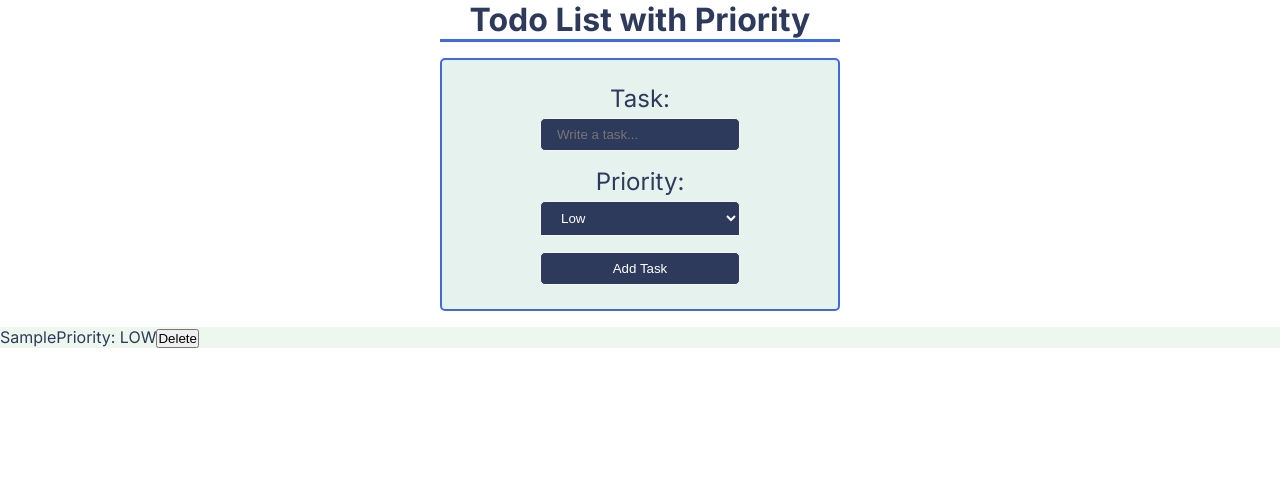
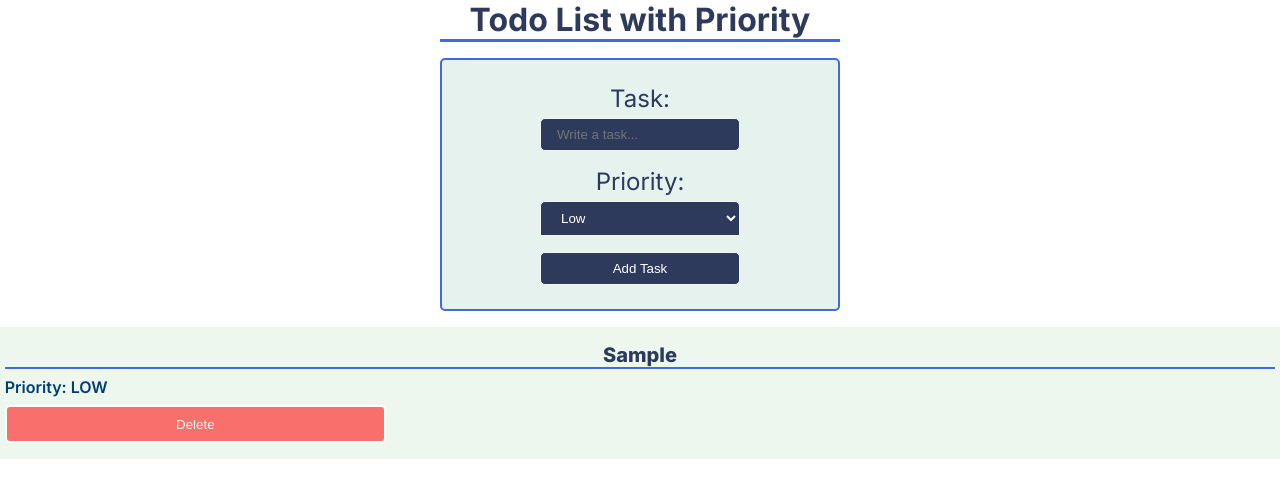
Before and after one commit to Espadv69/Priority-ToDo-List, a React (Vite) app: page / in a window 1280 px wide. Both pictures are taken after typing "Sample" into the empty fields and a click on the button "Add Task". Shown: the top 498 px of the page. Built offline with nearby package versions, Linux system fonts and the light colour scheme.

Commit message:
Add styles for TodoItem component to enhance layout and visual appeal

```diff
--- a/src/css/TodoItem.css
+++ b/src/css/TodoItem.css
@@ -0,0 +1,33 @@
+.li-todoItem {
+  padding: 1rem .3rem;
+  width: 100%;
+
+  display: flex;
+  flex-direction: column;
+  gap: .5rem;
+}
+
+.task-todoItem {
+  text-align: center;
+  font-size: 20px;
+  font-weight: 800;
+
+  border-bottom: 2px solid royalblue;
+}
+
+.priority-todoItem {
+  color: rgb(0, 62, 117);
+  font-weight: 600;
+}
+
+.button-todoItem {
+  padding: .6rem;
+
+  width: 30%;
+
+  border: 2px solid rgb(255, 255, 255);
+  border-radius: 5px;
+
+  color: whitesmoke;
+  background: #ff2f2fac;
+}
```
